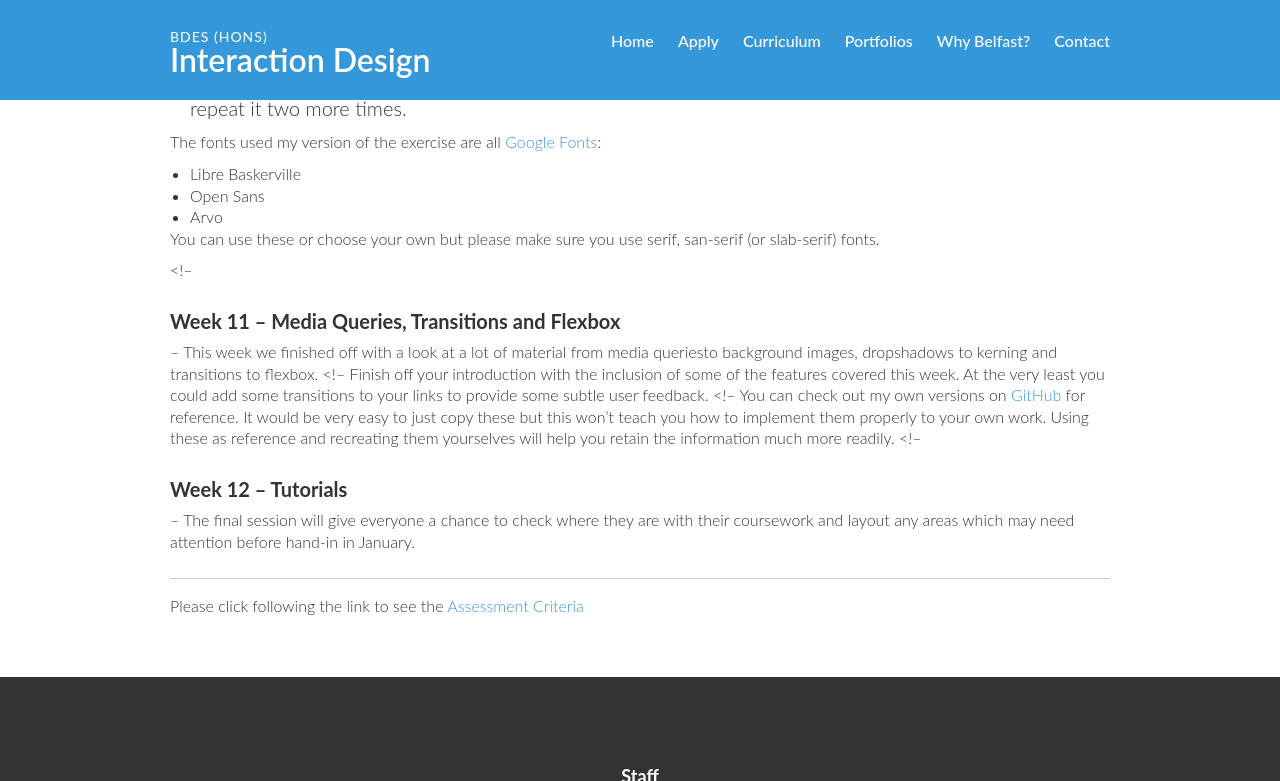
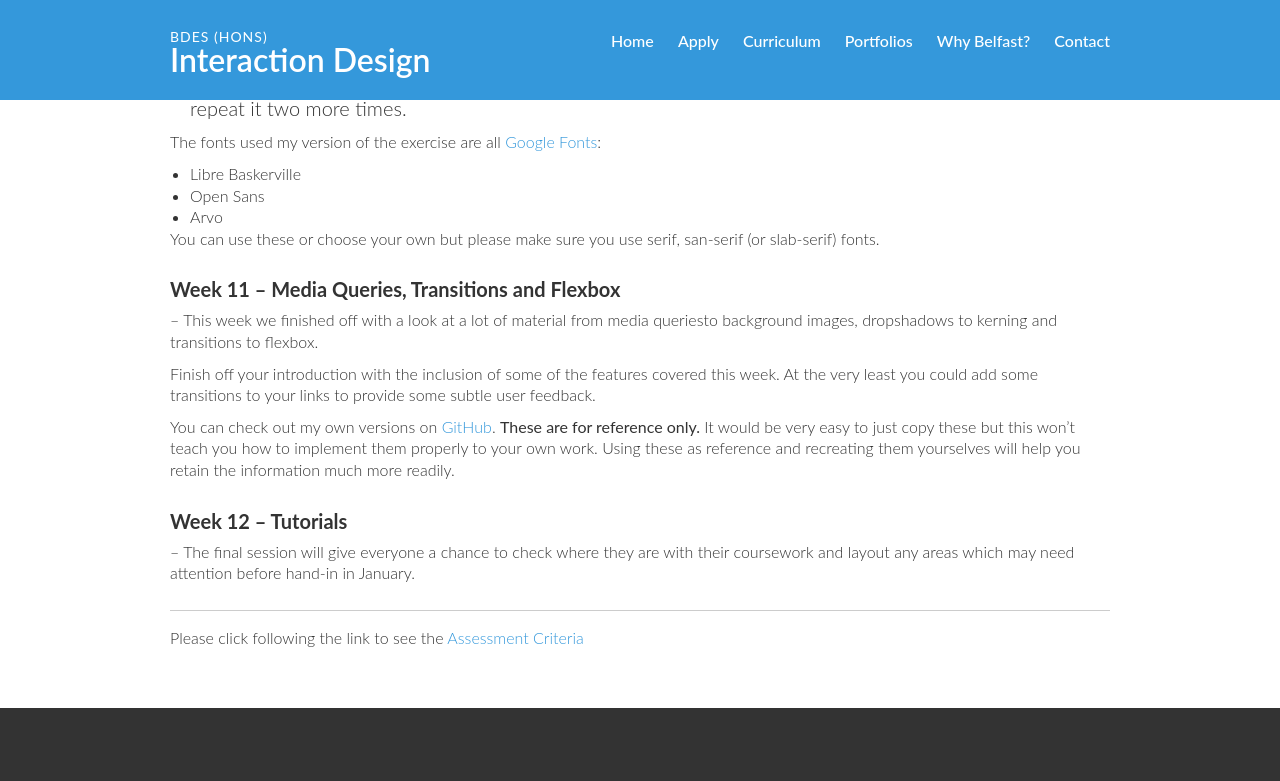
Before and after one commit to ixdbelfast/ixdbelfast.github.io, a Jekyll site: the page built from modules/IXD101/IXD101-Deliverables.md, in a window 1280 px wide and 900 px high, scrolled down 2528 px, cut to the strip 0-781 px from the top of the window. Built offline with Jekyll 4.4.1, drawn with Linux system fonts in a browser that asks for light colours; our own code applies the rules of GitHub Pages for plain Markdown files.

Commit message:
Added final deliverables

```diff
--- a/modules/IXD101/IXD101-Deliverables.md
+++ b/modules/IXD101/IXD101-Deliverables.md
@@ -78,14 +78,14 @@
 
 You can use these or choose your own but please make sure you use serif, san-serif (or slab-serif) fonts.
 
-<!--
+
 ### Week 11 – Media Queries, Transitions and Flexbox
 – This week we finished off with a look at a lot of material from media queriesto background images, dropshadows to kerning and transitions to flexbox.
-<!--
+
 Finish off your introduction with the inclusion of some of the features covered this week. At the very least you could add some transitions to your links to provide some subtle user feedback.
-<!--
-You can check out my own versions on [GitHub](https://github.com/eleventhirty/john_baskerville) for reference. It would be very easy to just copy these but this won’t teach you how to implement them properly to your own work. Using these as reference and recreating them yourselves will help you retain the information much more readily.
-<!--
+
+You can check out my own versions on [GitHub](https://github.com/eleventhirty/john_baskerville). **These are for reference only.** It would be very easy to just copy these but this won’t teach you how to implement them properly to your own work. Using these as reference and recreating them yourselves will help you retain the information much more readily.
+
 ### Week 12 – Tutorials
 – The final session will give everyone a chance to check where they are with their coursework and layout any areas which may need attention before hand-in in January.
 
```
